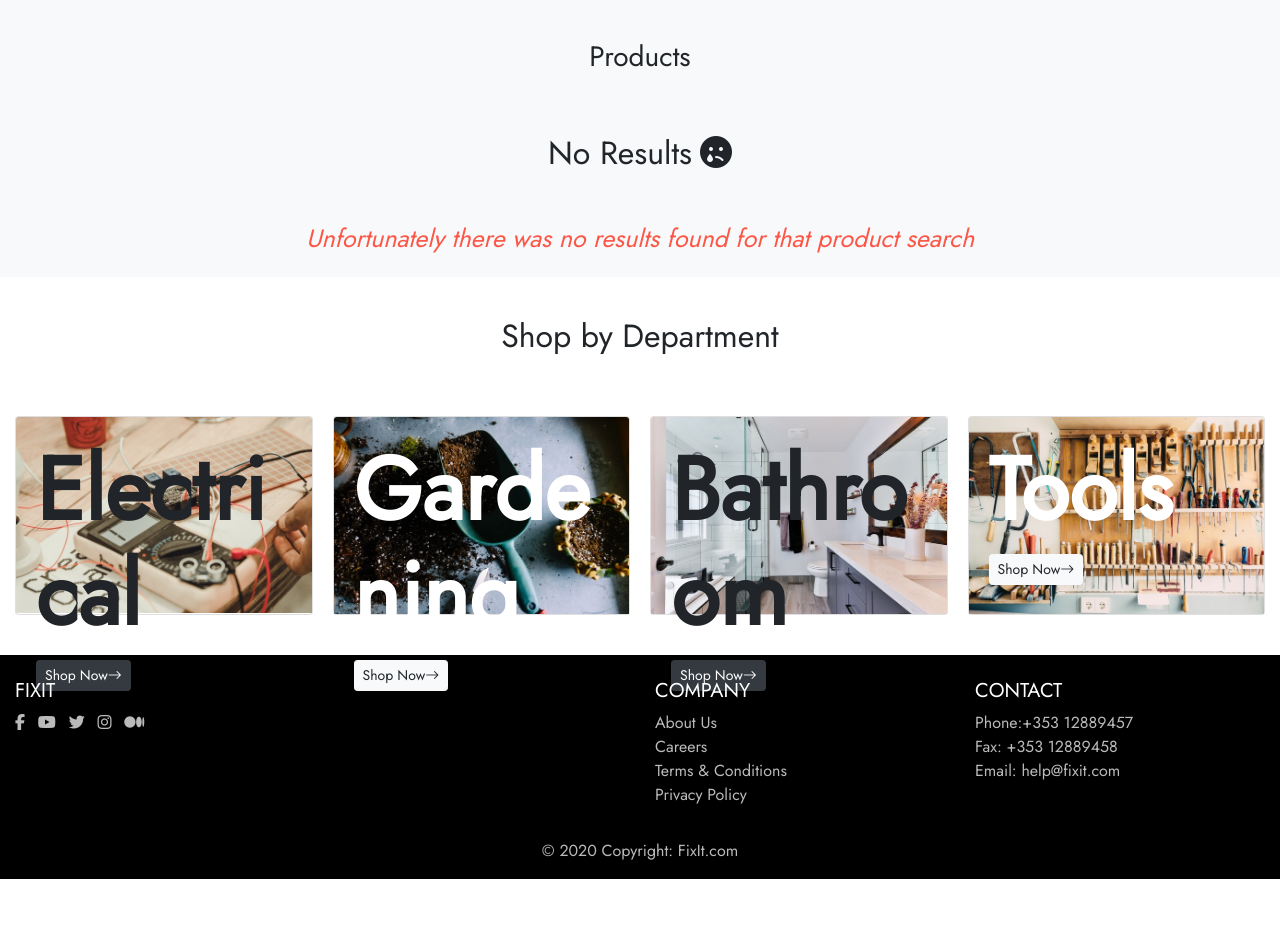
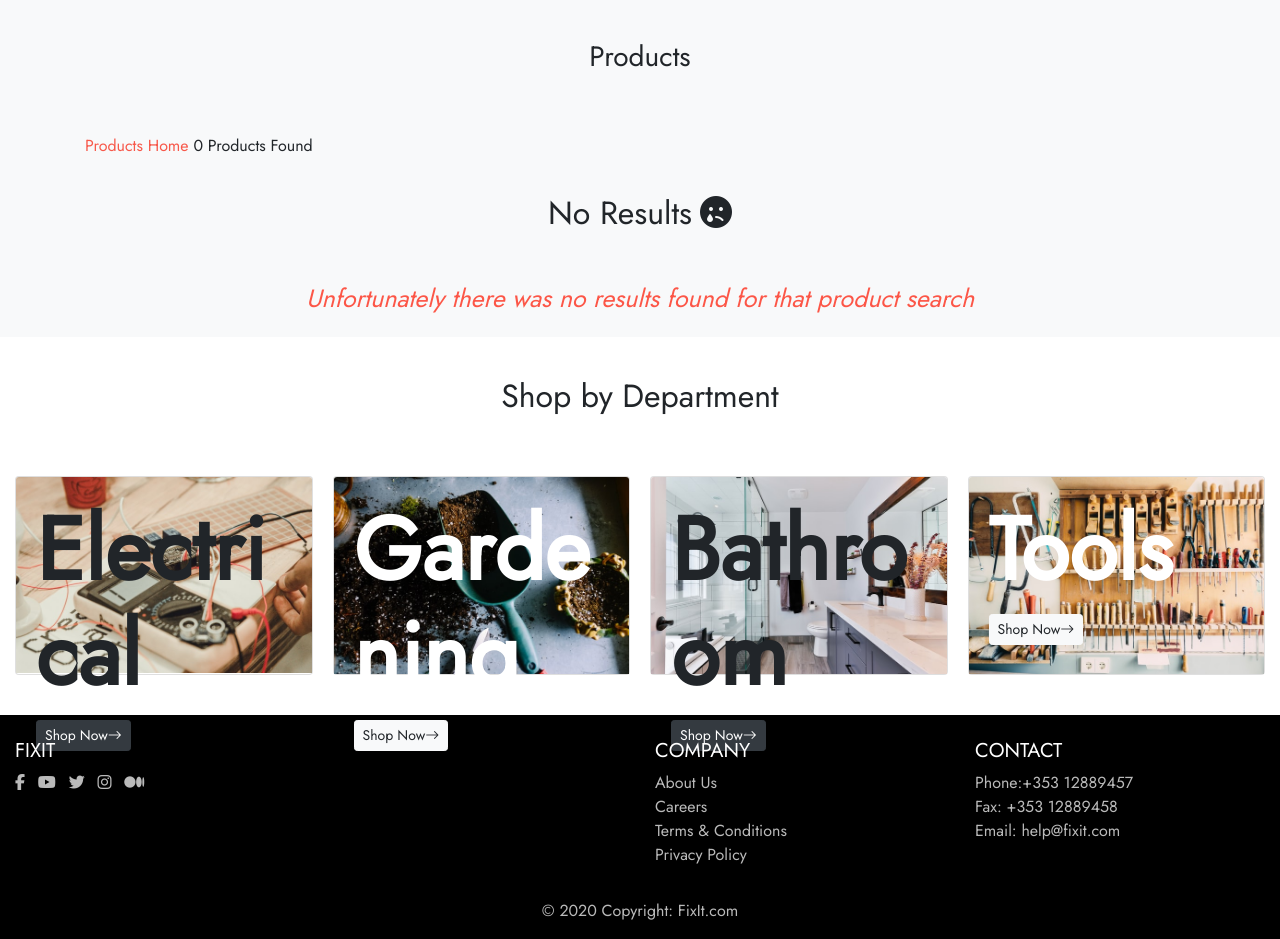
Before and after one commit to seamusmacg/fixit_v1, a Django app: a page that uses products/templates/products/products.html in a window 1280 px wide. Shown: the part 160-1099 px from the top of the page. Run offline with Django 3.2, Linux system fonts and the light colour scheme; data that the repository does not hold is empty; some libraries are stand-ins or nearby versions.

Commit message:
Add product count template logic

```diff
--- a/products/templates/products/products.html
+++ b/products/templates/products/products.html
@@ -18,10 +18,10 @@
             <h3 class="products-header">Products</h3>
         </div>
     </div>
-    <div class="row align-items-center">
+    <div class="row text-center justify-content-center category-btn">
         <div class="col-12">
             {% for category in current_categories %}
-            <a class="btn btn-outline-secondary text-center">{{ category.name }}</a>
+            <a class="btn btn-outline-secondary" href="{% url 'products' %}?category={{ category.name }}">{{ category.name|title }}</a>
             {% endfor %}
         </div>
     </div>
@@ -57,6 +57,21 @@
         </div><br>
     </div>
     {% endif %}
+
+
+    <div class="container">
+        <p>
+            {% if search_term or current_categories or current_sort != 'None_None' %}
+            <span><a href="{% url 'products' %}" class="products-home">Products Home</a></span>
+            {% endif %}
+            {% if products.count == 1 %}
+            {{ products.count }} Product found{% if search_term %} for search term <span class="search-term">{{ search_term }}</span>{% endif %}
+            {% else %}
+            {{ products.count }} Products Found{% if search_term %} for search term <span class="search-term">{{ search_term }}</span>{% endif %}
+            {% endif %}
+        </p>
+    </div>
+
 
 
 
--- a/static/css/base.css
+++ b/static/css/base.css
@@ -188,3 +188,20 @@ html,body
     font-style: italic;
     color: #fc5647;
 }
+
+.category-btn {
+    padding-bottom: 20px !important;
+}
+
+.products-home {
+    color: #f7584a;
+}
+
+a.products-home:hover {
+    color: #bababa;
+}
+
+.search-term {
+    font-weight: bold;
+    font-style: italic;
+}
```
